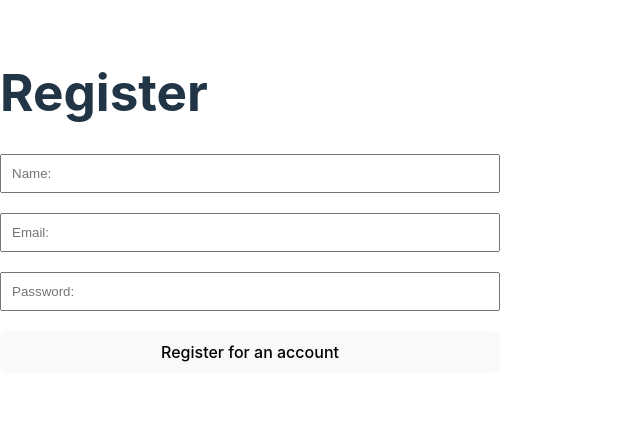
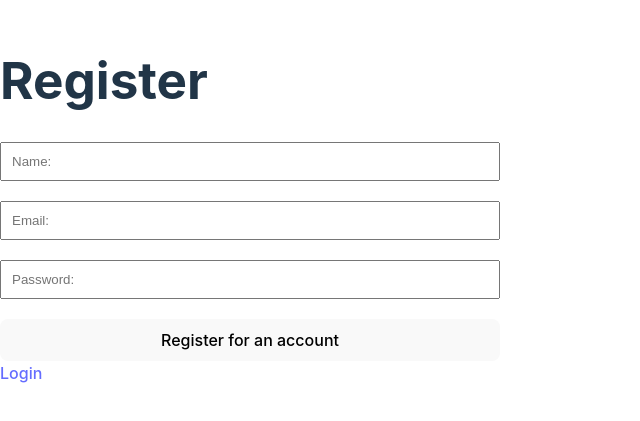
Before and after one commit to erikajdavid/PERN-jwt, a React (Vite) app in the folder client/: page /register in a window 1280 px wide. Shown: the part 199-620 px from the top of the page, without its empty margins (0-640 px from the left). Built offline with nearby package versions, Linux system fonts and the light colour scheme.

Commit message:
added Link to login

```diff
--- a/client/src/components/Register.jsx
+++ b/client/src/components/Register.jsx
@@ -1,4 +1,5 @@
 import React, { useState } from "react";
+import { Link } from 'react-router-dom';
 
 const Register = ({ setAuth }) => {
 
@@ -75,6 +76,7 @@ const Register = ({ setAuth }) => {
                 />
 
                 <button>Register for an account</button>
+                <Link to="/login">Login</Link>
             </form>
         </>
     );
```
